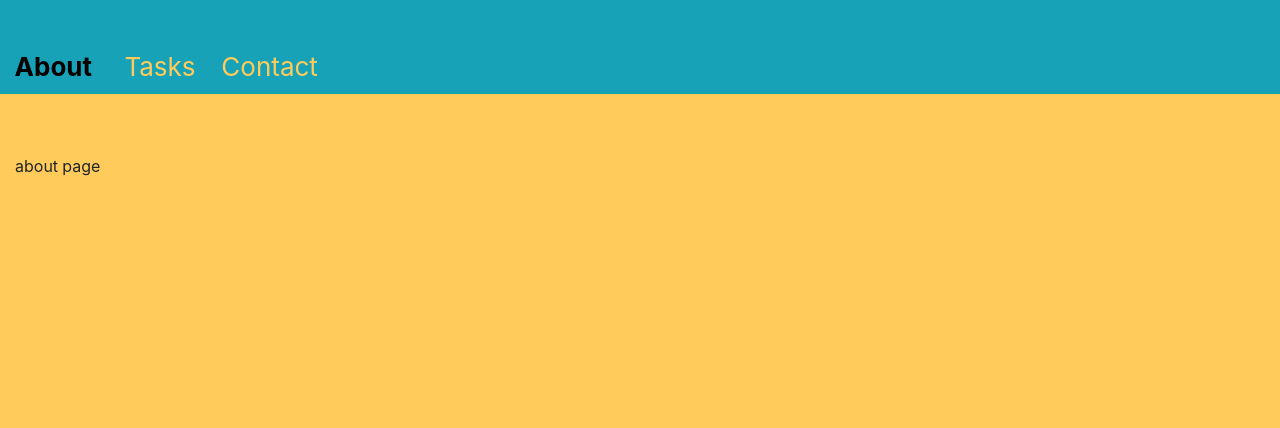
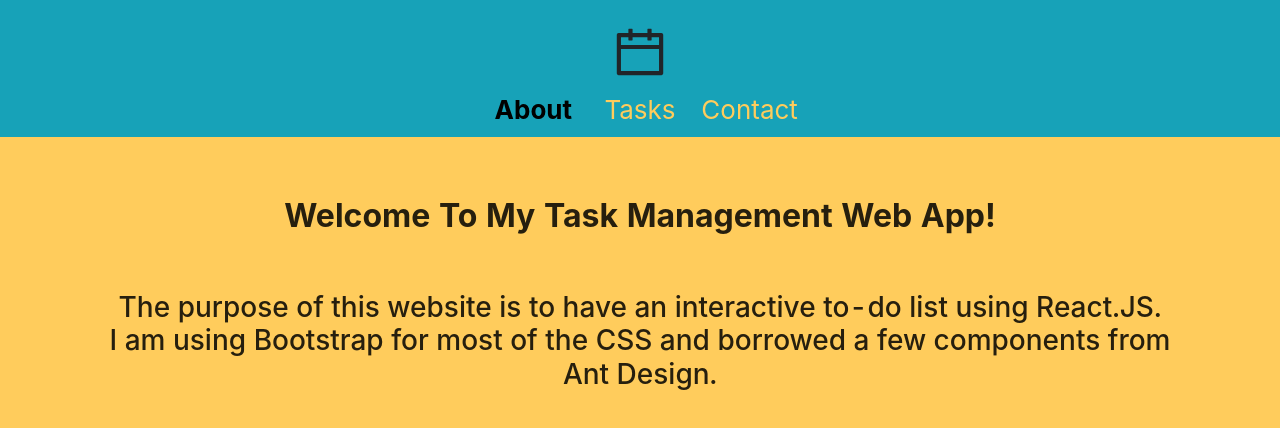
Before and after one commit to francespinosa6/Task-Management-Web-App, a React (Create React App) app: page /about in a window 1280 px wide. Shown: the top 428 px of the page. Built offline with nearby package versions, Linux system fonts and the light colour scheme.

Commit message:
Added an about me description and another ant design symbol in the about sectiuon

```diff
--- a/src/App.css
+++ b/src/App.css
@@ -5,7 +5,7 @@
 
 .navBar {
     text-align: center;
-    padding-top: 1.5em;
+    padding-top: 1.0em;
     font-size: 26px;
 }
 
--- a/src/App.js
+++ b/src/App.js
@@ -1,11 +1,13 @@
 import './App.css';
 import { useState } from 'react';
 import 'antd/dist/antd.css';
+import { CalendarOutlined } from '@ant-design/icons';
 import 'bootstrap/dist/css/bootstrap.min.css';
 import {
     BrowserRouter as Router,
     Switch,
     Route,
+    Redirect,
     NavLink
 } from "react-router-dom";
 import About from './about';
@@ -25,21 +27,24 @@ function App() {
         <div>
             <Router>
                 <div className={'container-fluid bg-info navBar'}>
-                    <div className={'row'}>
-                        <div className={'d-inline p-2 col-sm-12 col-md-4 col-lg-1'}>
+                    <div className={'col-sm-12 col-md-12 col-lg-12'}>
+                        <CalendarOutlined style={{ fontSize: '2em' }} />
+                    </div>
+                    <div className={'row justify-content-center'}>
+                        <div className={'d-inline p-2 col-sm-12 col-md-3 col-lg-1'}>
                             <NavLink className={'nav-bar'} to="/about" style={{ color: '#ffcc5c' }} activeStyle={{ fontWeight: "bold", color: "black" }}>About</NavLink>
                         </div>
-                        <div className={'d-inline p-2 col-sm-12 col-md-4 col-lg-1'}>
+                        <div className={'d-inline p-2 col-sm-12 col-md-3 col-lg-1'}>
                             <NavLink className={'nav-bar'} to="/tasks" style={{ color: '#ffcc5c' }} activeStyle={{ fontWeight: "bold", color: "black" }}>Tasks</NavLink>
                         </div>
-                        <div className={'d-inline p-2 col-sm-12 col-md-4 col-lg-1'}>
+                        <div className={'d-inline p-2 col-sm-12 col-md-3 col-lg-1'}>
                             <NavLink className={'nav-bar'} to="/contactMe" style={{ color: '#ffcc5c' }} activeStyle={{ fontWeight: "bold", color: "black" }}>Contact</NavLink>
                         </div>
                     </div>
                 </div>
                 <Switch>
                     <Route exact path="/Task-Management-Web-App">
-                        <Home />
+                        <Redirect to="/about" />
                     </Route>
                     <Route path="/about">
                         <About />
--- a/src/about.js
+++ b/src/about.js
@@ -1,9 +1,13 @@
-import react, { useState, useEffect } from 'react';
+import React from 'react';
 
 function About(props) {
     return (
-        <div className={'container-fluid'} style={{ paddingTop: '10px', marginBlock: '50px'}}>
-            about page
+        <div className={'container justify-content-center'} style={{ paddingTop: '10px', marginBlock: '50px', textAlign: 'center' }}>
+
+            <h2 style={{ fontWeight: 'bolder' }}>Welcome To My Task Management Web App!</h2><br /><br />
+
+            <h3>The purpose of this website is to have an interactive to-do list using React.JS. <br />
+                I am using Bootstrap for most of the CSS and borrowed a few components from Ant Design.</h3>
         </div>
     );
 }
--- a/src/task.js
+++ b/src/task.js
@@ -79,7 +79,7 @@ function Task(props) {
                     <ul>
                         {list.map((item, index) => {
                             return (
-                                <li className={' container bg-info border border-dark text-uppercase'} style={{ listStyleType: 'none', color: '#ffcc5c', fontWeight: 'bold', fontSize: 'medium' }} key={item.index} >
+                                <li className={' container bg-info border border-dark text-uppercase'} style={{ listStyleType: 'none', color: '#ffcc5c', fontWeight: 'bold', fontSize: 'medium' }} key={index} >
                                     <input type={'checkbox'} checked={item.completed} onChange={() => completedTask(item.index)} style={{ cursor: 'pointer' }}></input>
                                     &nbsp;
                                     {item.string} < DeleteOutlined onClick={() => deleteTask(item.index)} className={'float-right p-1'} style={{ color: 'darkred' }} />
```
Lines whose indentation alone changed are shown as unchanged.
